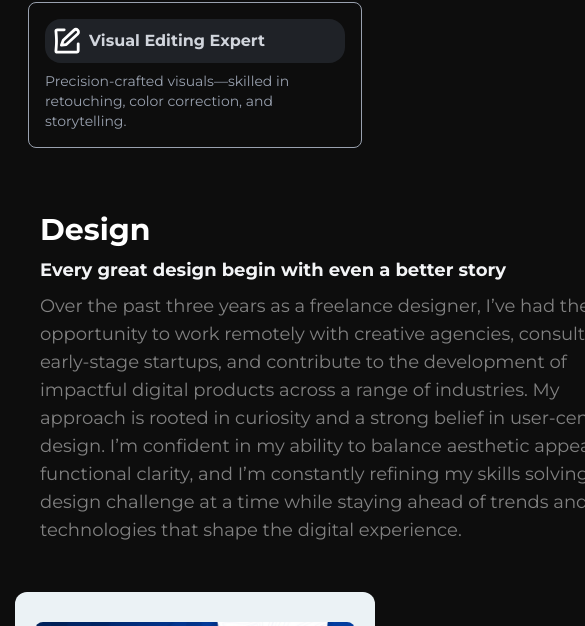
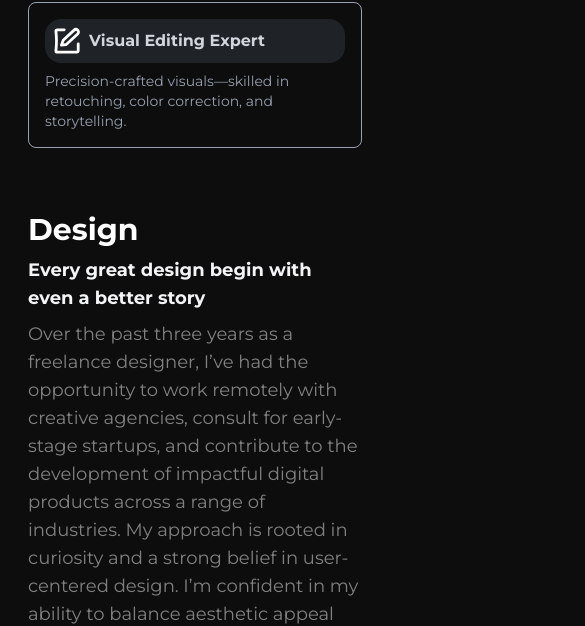
Before and after one commit to Oyebintan/Lammydeart, a React (Vite) app: page / in a window 390 px wide. Shown: the part 1348-1974 px from the top of the page, 585 px wide, since content can reach past the window. Built offline with nearby package versions, Linux system fonts and the light colour scheme.

Commit message:
minor changes

```diff
--- a/src/components/About.jsx
+++ b/src/components/About.jsx
@@ -17,11 +17,11 @@ const About = () => {
   });
 
   return (
-    <div className='flex justify-between px-10 mt-8 py-6'>
+    <div className='flex flex-wrap justify-between px-7 lg:px-10 mt-8 py-6'>
       <div>
         <h1 className='text-3xl font-bold text-white my-2'>Design</h1>
         <h2 className='text-lg text-gray-100 font-bold'>Every great design begin with even a better story</h2>
-        <p className='w-152 text-[#818181] my-2 text-lg'>Over the past three years as a freelance designer, I’ve had the opportunity to work remotely with creative agencies, consult for early-stage startups, and contribute to the development of impactful digital products across a range of industries. My approach is rooted in curiosity and a strong belief in user-centered design. I’m confident in my ability to balance aesthetic appeal with functional clarity, and I’m constantly refining my skills solving one design challenge at a time while staying ahead of trends and technologies that shape the digital experience.</p>
+        <p className='lg:w-152 text-[#818181] my-2 text-lg'>Over the past three years as a freelance designer, I’ve had the opportunity to work remotely with creative agencies, consult for early-stage startups, and contribute to the development of impactful digital products across a range of industries. My approach is rooted in curiosity and a strong belief in user-centered design. I’m confident in my ability to balance aesthetic appeal with functional clarity, and I’m constantly refining my skills solving one design challenge at a time while staying ahead of trends and technologies that shape the digital experience.</p>
       </div>
       <div ref={ref}>
         <h1 className='text-3xl font-bold text-gray-200 my-2'>Tools</h1>
```
